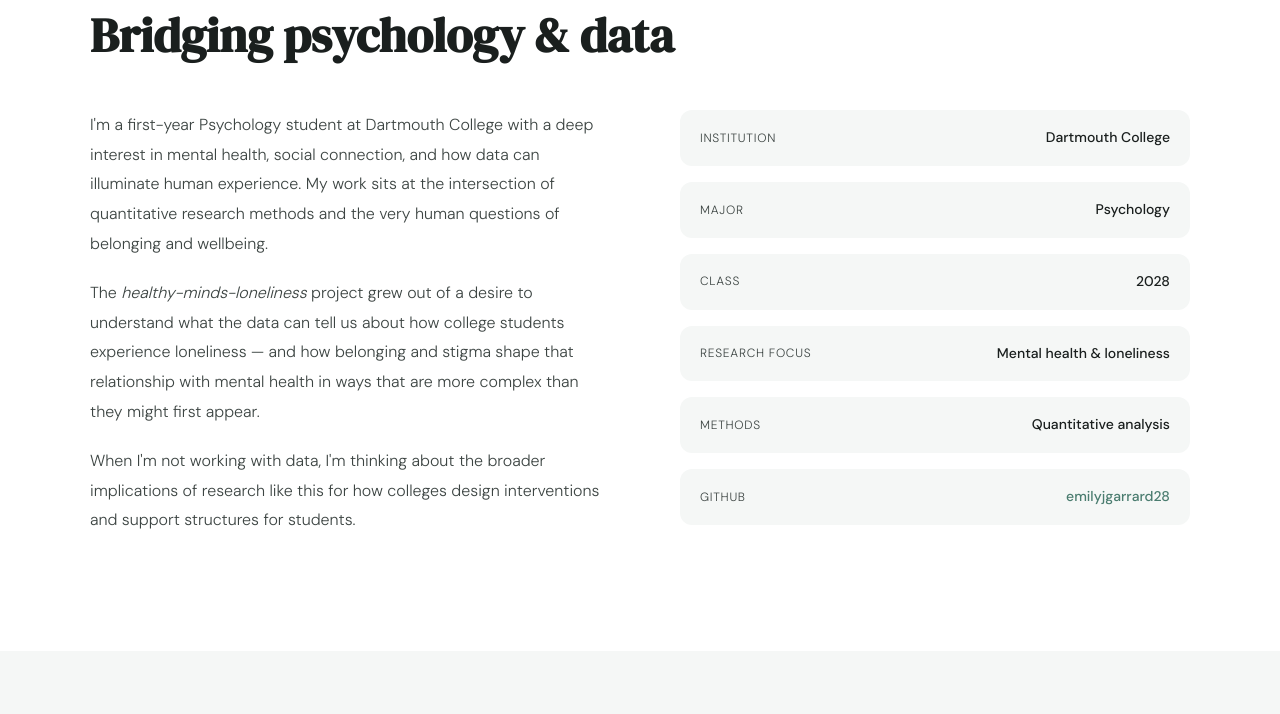
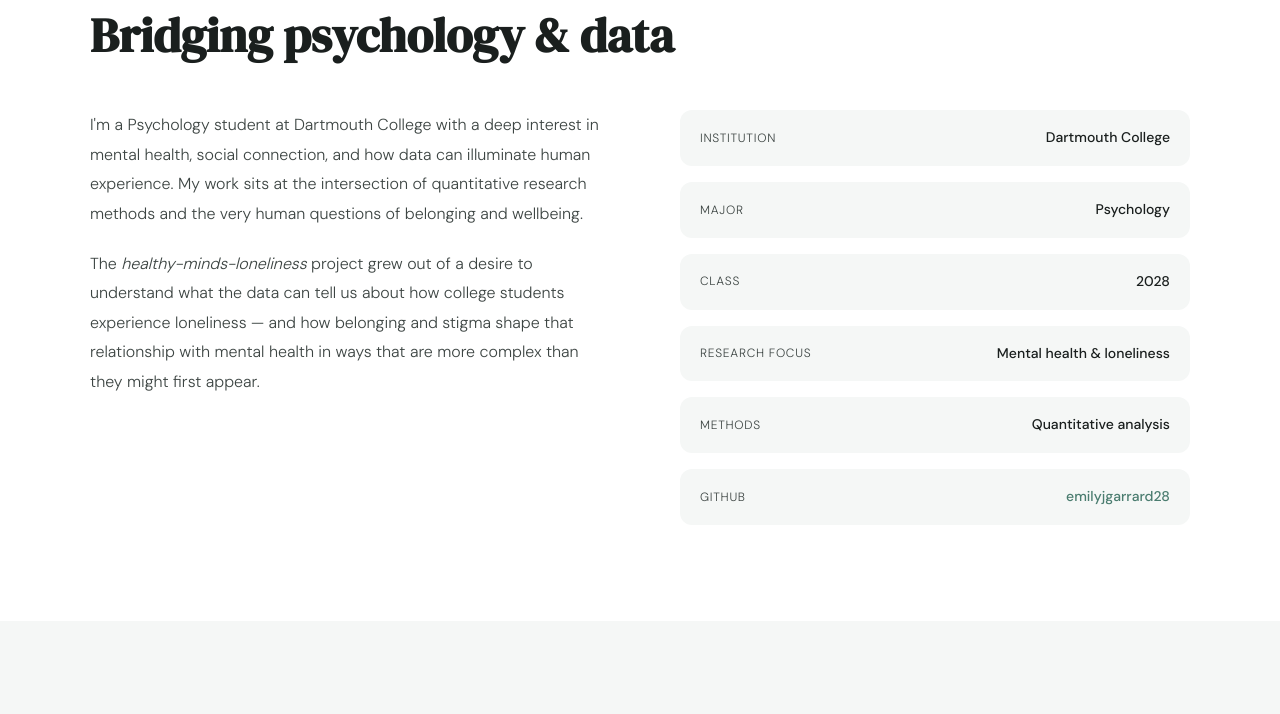
Before and after one commit to emilyjgarrard28/healthy-minds-loneliness, a plain HTML site: page index.html in a window 1280 px wide. Shown: the part 919-1633 px from the top of the page. Drawn offline with Linux system fonts and the light colour scheme.

Commit message:
Add files via upload

```diff
--- a/index.html
+++ b/index.html
@@ -602,13 +602,13 @@
       <div class="about-grid">
         <div class="about-text">
           <p>
-            I'm a first-year Psychology student at Dartmouth College with a deep interest in mental health, social connection, and how data can illuminate human experience. My work sits at the intersection of quantitative research methods and the very human questions of belonging and wellbeing.
+            I'm a Psychology student at Dartmouth College with a deep interest in mental health, social connection, and how data can illuminate human experience. My work sits at the intersection of quantitative research methods and the very human questions of belonging and wellbeing.
           </p>
           <p>
             The <em>healthy-minds-loneliness</em> project grew out of a desire to understand what the data can tell us about how college students experience loneliness — and how belonging and stigma shape that relationship with mental health in ways that are more complex than they might first appear.
           </p>
           <p>
-            When I'm not working with data, I'm thinking about the broader implications of research like this for how colleges design interventions and support structures for students.
+
           </p>
         </div>
         <div class="about-details">
```
